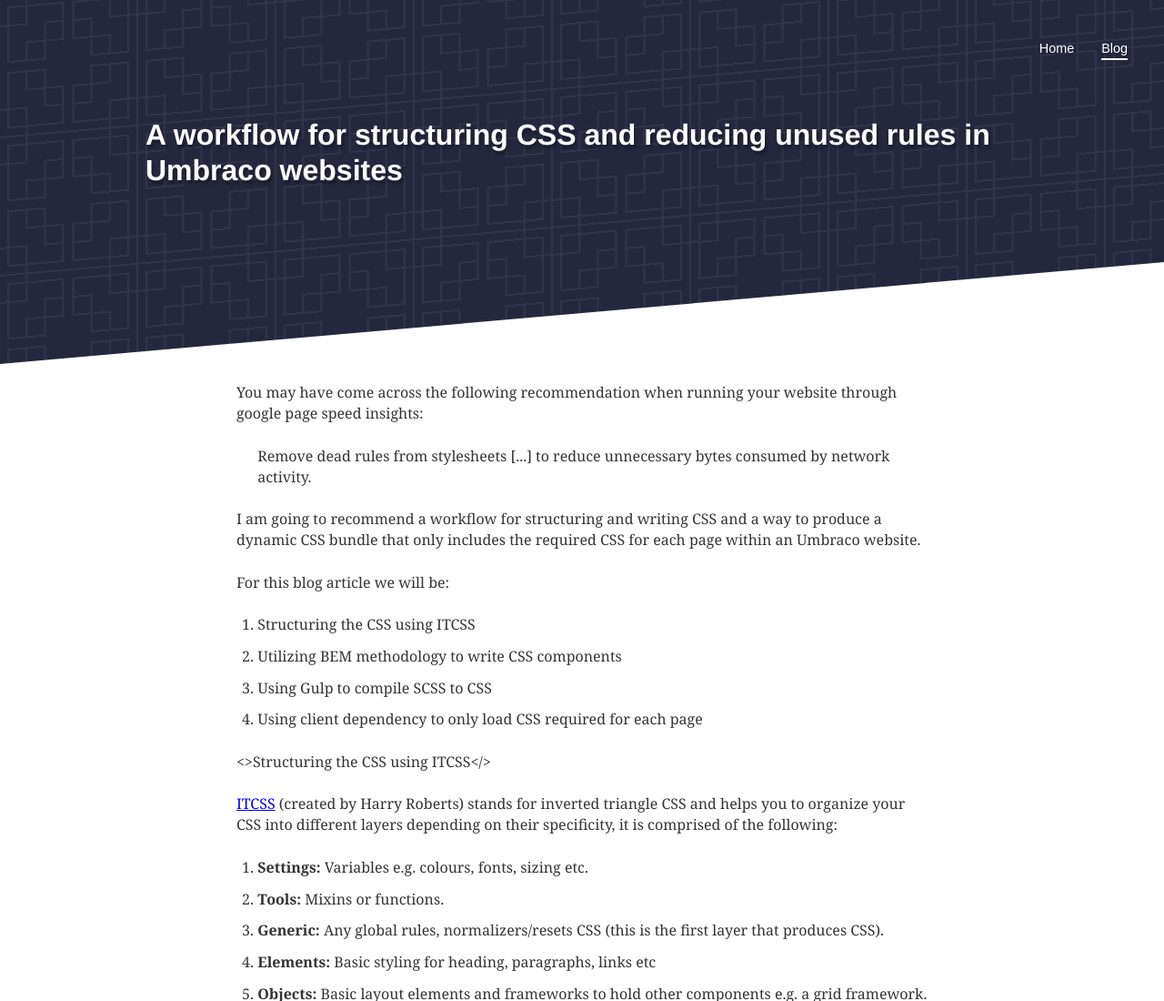
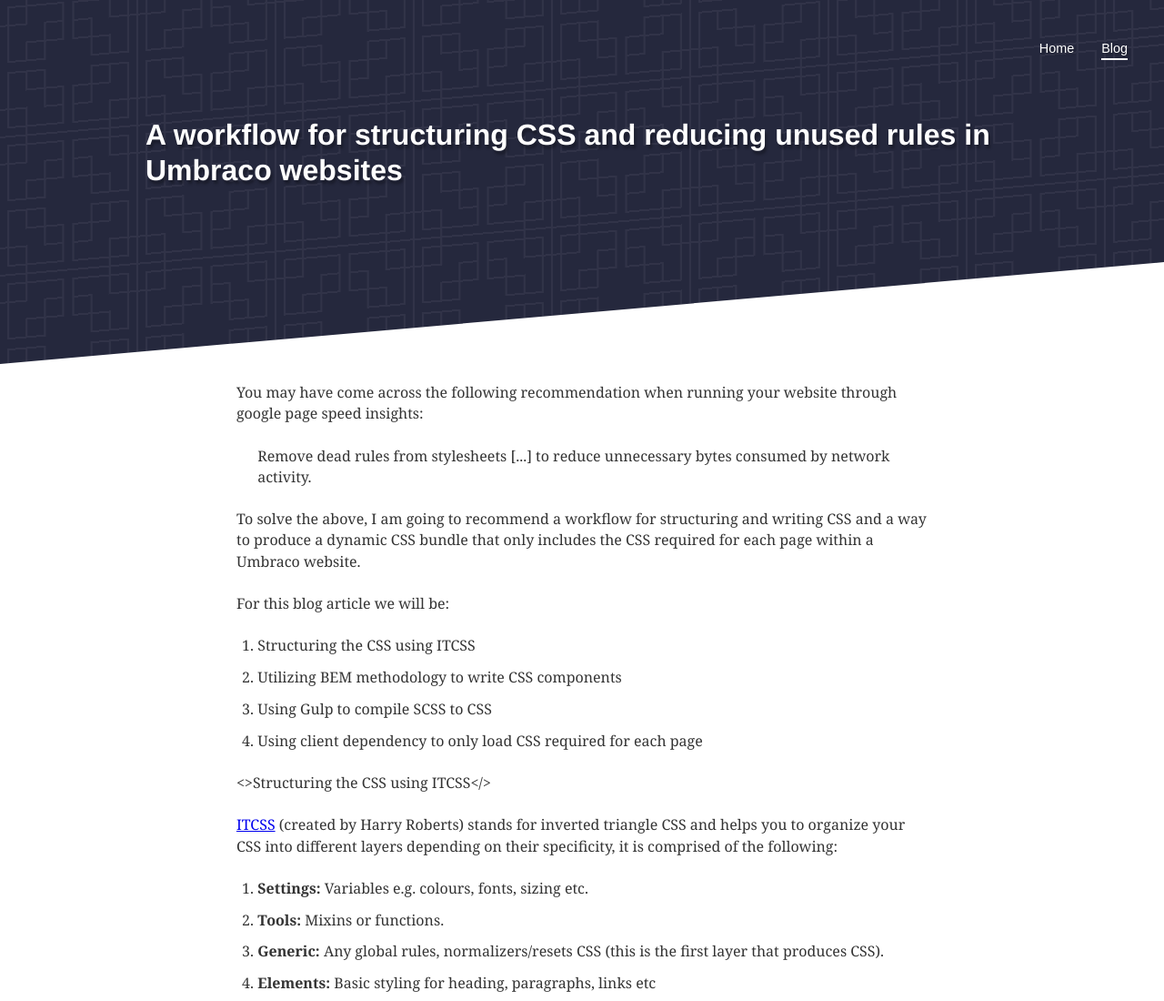
Before and after one commit to cjloff/blog, a Gatsby site: page /blog/a-workflow-for-structuring-css-and-reducing-unused-rules-in-umbraco-projects/ in a window 1280 px wide. Shown: the top 1100 px of the page at 91% size. Built offline with nearby package versions, Linux system fonts and the light colour scheme; Gatsby itself is replaced by a stand-in of ours; some packages are replaced by stand-ins of ours.

Commit message:
Update a-workflow-for-structuring-css-and-reducing-unused-rules-in-umbraco-projects.md

```diff
--- a/src/blog/a-workflow-for-structuring-css-and-reducing-unused-rules-in-umbraco-projects.md
+++ b/src/blog/a-workflow-for-structuring-css-and-reducing-unused-rules-in-umbraco-projects.md
@@ -7,7 +7,7 @@ You may have come across the following recommendation when running your website
 
 > Remove dead rules from stylesheets [...] to reduce unnecessary bytes consumed by network activity.
 
-I am going to recommend a workflow for structuring and writing CSS and a way to produce a dynamic CSS bundle that only includes the required CSS for each page within an Umbraco website.
+To solve the above, I am going to recommend a workflow for structuring and writing CSS and a way to produce a dynamic CSS bundle that only includes the CSS required for each page within a Umbraco website.
 
 For this blog article we will be:
 
```
